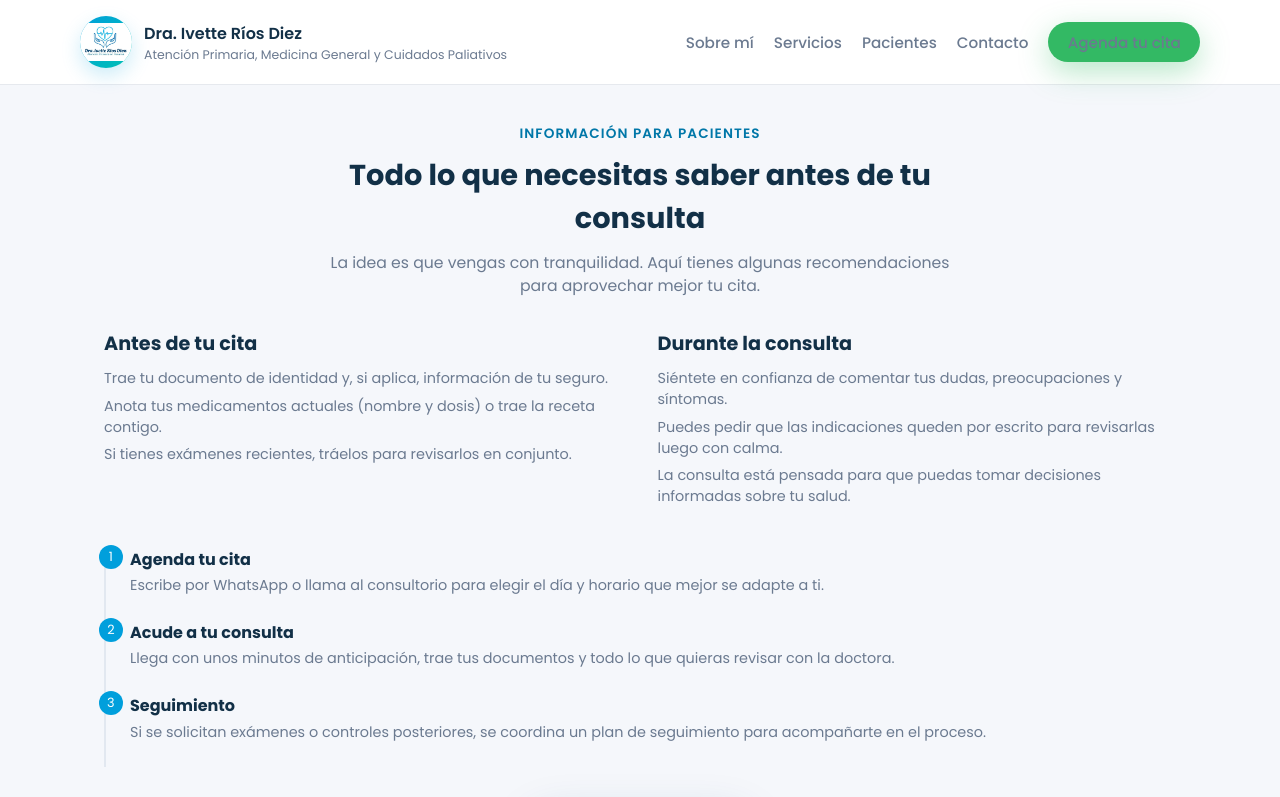
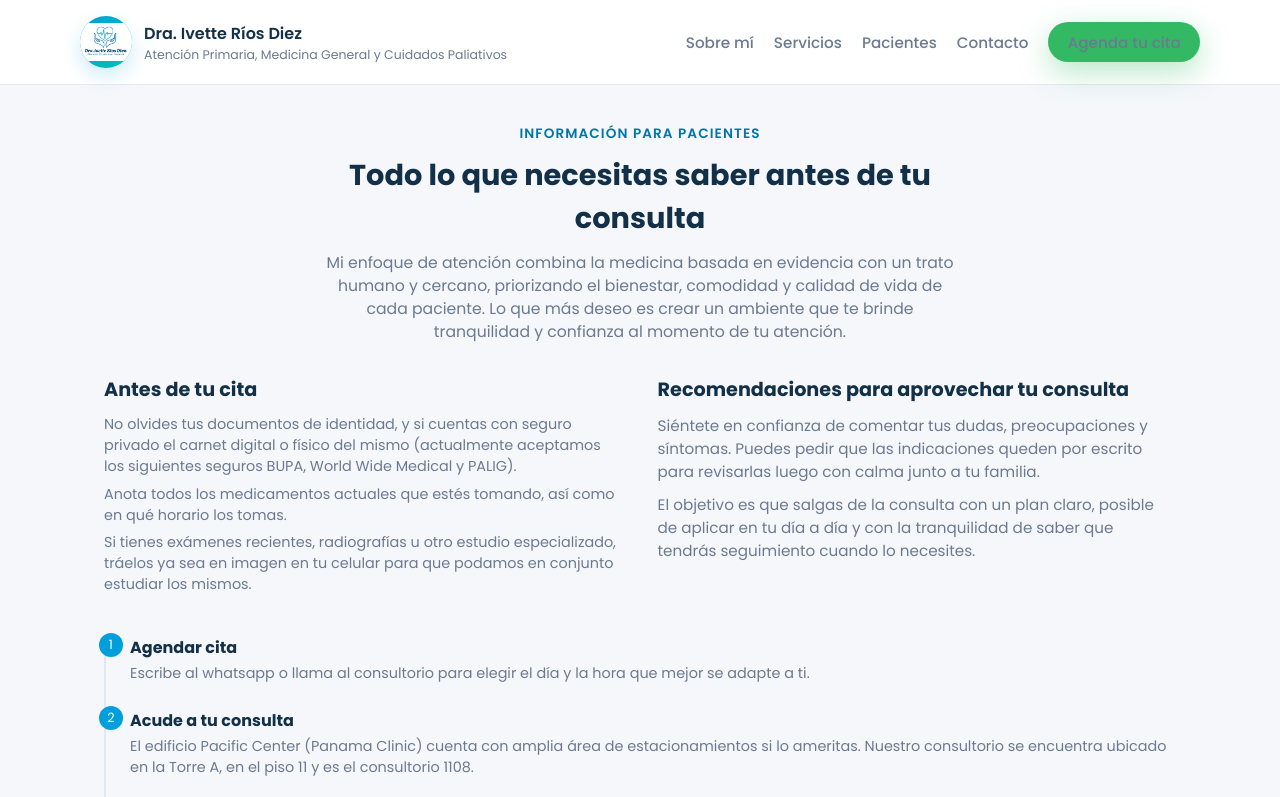
Before and after one commit to lulabtechnology/Dra.-Ivette-Rios-Diez, a Next.js app: page /pacientes in a window 1280 px wide. Shown: the top 797 px of the page. Built offline with nearby package versions, Linux system fonts and the light colour scheme.

Commit message:
Update page.js

```diff
--- a/app/pacientes/page.js
+++ b/app/pacientes/page.js
@@ -11,8 +11,11 @@ export default function PacientesPage() {
             Todo lo que necesitas saber antes de tu consulta
           </h1>
           <p className="section-description">
-            La idea es que vengas con tranquilidad. Aquí tienes algunas
-            recomendaciones para aprovechar mejor tu cita.
+            Mi enfoque de atención combina la medicina basada en evidencia con
+            un trato humano y cercano, priorizando el bienestar, comodidad y
+            calidad de vida de cada paciente. Lo que más deseo es crear un
+            ambiente que te brinde tranquilidad y confianza al momento de tu
+            atención.
           </p>
         </div>
 
@@ -21,36 +24,35 @@ export default function PacientesPage() {
             <h2>Antes de tu cita</h2>
             <ul className="check-list">
               <li>
-                Trae tu documento de identidad y, si aplica, información de tu
-                seguro.
+                No olvides tus documentos de identidad, y si cuentas con seguro
+                privado el carnet digital o físico del mismo (actualmente
+                aceptamos los siguientes seguros BUPA, World Wide Medical y
+                PALIG).
               </li>
               <li>
-                Anota tus medicamentos actuales (nombre y dosis) o trae la
-                receta contigo.
+                Anota todos los medicamentos actuales que estés tomando, así
+                como en qué horario los tomas.
               </li>
               <li>
-                Si tienes exámenes recientes, tráelos para revisarlos en
-                conjunto.
+                Si tienes exámenes recientes, radiografías u otro estudio
+                especializado, tráelos ya sea en imagen en tu celular para que
+                podamos en conjunto estudiar los mismos.
               </li>
             </ul>
           </div>
 
           <div className="text-block">
-            <h2>Durante la consulta</h2>
-            <ul className="check-list">
-              <li>
-                Siéntete en confianza de comentar tus dudas, preocupaciones y
-                síntomas.
-              </li>
-              <li>
-                Puedes pedir que las indicaciones queden por escrito para
-                revisarlas luego con calma.
-              </li>
-              <li>
-                La consulta está pensada para que puedas tomar decisiones
-                informadas sobre tu salud.
-              </li>
-            </ul>
+            <h2>Recomendaciones para aprovechar tu consulta</h2>
+            <p>
+              Siéntete en confianza de comentar tus dudas, preocupaciones y
+              síntomas. Puedes pedir que las indicaciones queden por escrito
+              para revisarlas luego con calma junto a tu familia.
+            </p>
+            <p>
+              El objetivo es que salgas de la consulta con un plan claro,
+              posible de aplicar en tu día a día y con la tranquilidad de saber
+              que tendrás seguimiento cuando lo necesites.
+            </p>
           </div>
         </div>
 
@@ -58,10 +60,10 @@ export default function PacientesPage() {
           <div className="timeline-step">
             <div className="timeline-step-number">1</div>
             <div className="timeline-step-body">
-              <h3>Agenda tu cita</h3>
+              <h3>Agendar cita</h3>
               <p>
-                Escribe por WhatsApp o llama al consultorio para elegir el día y
-                horario que mejor se adapte a ti.
+                Escribe al whatsapp o llama al consultorio para elegir el día y
+                la hora que mejor se adapte a ti.
               </p>
             </div>
           </div>
@@ -71,8 +73,10 @@ export default function PacientesPage() {
             <div className="timeline-step-body">
               <h3>Acude a tu consulta</h3>
               <p>
-                Llega con unos minutos de anticipación, trae tus documentos y
-                todo lo que quieras revisar con la doctora.
+                El edificio Pacific Center (Panama Clinic) cuenta con amplia
+                área de estacionamientos si lo ameritas. Nuestro consultorio se
+                encuentra ubicado en la Torre A, en el piso 11 y es el
+                consultorio 1108.
               </p>
             </div>
           </div>
@@ -82,8 +86,11 @@ export default function PacientesPage() {
             <div className="timeline-step-body">
               <h3>Seguimiento</h3>
               <p>
-                Si se solicitan exámenes o controles posteriores, se coordina un
-                plan de seguimiento para acompañarte en el proceso.
+                Siempre me encargo personalmente de comunicarme contigo y dar
+                seguimiento a todo lo que hemos evaluado en la consulta.
+                Asimismo, siempre estamos en la disposición de aclarar cualquier
+                duda que se pudiese mantener sobre la atención recibida, con una
+                comunicación continua.
               </p>
             </div>
           </div>
```
